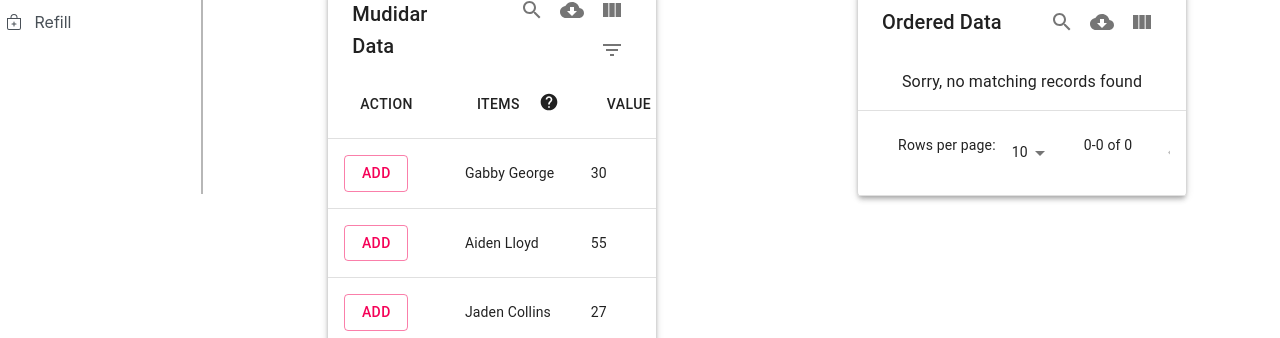
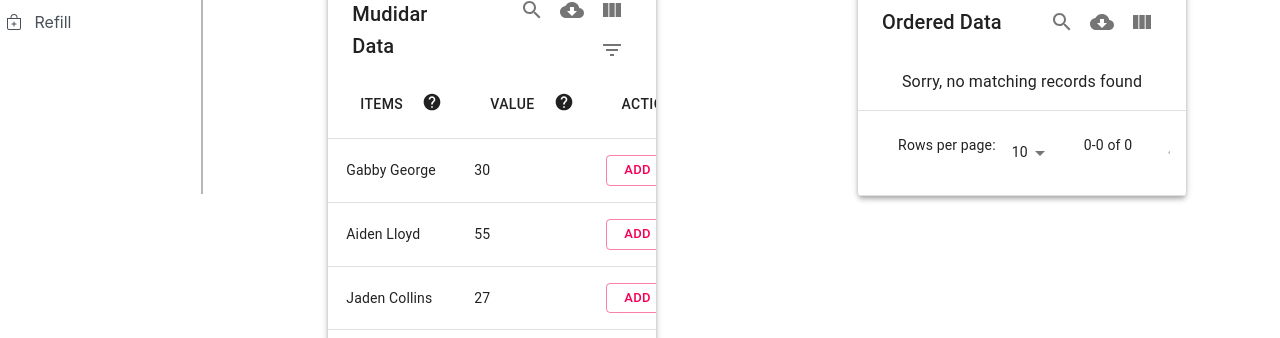
Before and after one commit to purnadip-manna/InstantGrocery_web, a React (Create React App) app in the folder instant-grocery/: page / in a window 1280 px wide. Shown: the part 462-800 px from the top of the page. Built offline with nearby package versions, Linux system fonts and the light colour scheme.

Commit message:
add_order_upd_3

```diff
--- a/instant-grocery/src/components/addOrder.jsx
+++ b/instant-grocery/src/components/addOrder.jsx
@@ -5,66 +5,72 @@ import TextField from '@material-ui/core/TextField';
 import { FormControl } from '@material-ui/core';
 import Button from "@material-ui/core/Button";
 
-const columnsCustomer = [
-    {
-        name: "Action",
-        options: {
-          empty: true,
-          customBodyRender: (value, tableMeta, updateValue) =>
-              <Button variant="outlined" color="secondary" onClick={(e)=>this.PrintData(e,value,tableMeta.rowData)}>
-                {`Delete`}
-              </Button>
-        }
-    },
-    {
-        name: "Items",
-        options: {
-          hint: "?",
-          customBodyRender: val => {
-            let parentStyle = {
-              position: "absolute",
-              top: 0,
-              right: "2px",
-              bottom: 0,
-              left: "4px",
-              boxSizing: "border-box",
-              display: "block",
-              width: "100%"
-            };
-            let cellStyle = {
-              boxSizing: "border-box",
-              overflow: "hidden",
-              textOverflow: "ellipsis",
-              whiteSpace: "nowrap"
-            };
-            return (
-              <div style={{ position: "relative", height: "20px" }}>
-                <div style={parentStyle}>
-                  <div style={cellStyle}>{val}</div>
-                </div>
-              </div>
-            );
-          }
-        }
-    },
-    {
-        name: "Value",
-        options: {
-            sort: true,
-            hint: "?",
-        }
-    }
-];
+
+
 class AddOrders extends Component {
 
     constructor(props){
         super(props);
         this.state={rowData:{},leftMargin:10,rightMargin:10,orderedItems:[],addedItems:false,
-                    customerColums:[]};
+                    customerColums:[],
+                    columnsCustomer : [
+                        {
+                            name: "Items",
+                            options: {
+                              hint: "?",
+                              customBodyRender: val => {
+                                let parentStyle = {
+                                  position: "absolute",
+                                  top: 0,
+                                  right: "1px",
+                                  bottom: 0,
+                                  left: "2px",
+                                  boxSizing: "border-box",
+                                  display: "block",
+                                  width: "100%"
+                                };
+                                let cellStyle = {
+                                  boxSizing: "border-box",
+                                  overflow: "hidden",
+                                  textOverflow: "ellipsis",
+                                  whiteSpace: "nowrap"
+                                };
+                                return (
+                                  <div style={{ position: "relative", height: "20px" }}>
+                                    <div style={parentStyle}>
+                                      <div style={cellStyle}>{val}</div>
+                                    </div>
+                                  </div>
+                                );
+                              }
+                            },
+
+                        },
+                        {
+                            name: "Value",
+                            options: {
+                                sort: true,
+                                hint: "?",
+                            }
+                        },
+                        {
+                            name: "Action",
+                            options: {
+                              empty: true,
+                              customBodyRender: (value, tableMeta, updateValue) =>
+                                  <Button variant="outlined" color="secondary" onClick={(e)=>this.deleteItemsOrder(e,tableMeta.rowIndex,tableMeta.rowData)}>
+                                    {`Delete`}
+                                  </Button>
+                            }
+                        },
+                    ]};
         this.LeftmarginSet=this.LeftmarginSet.bind(this);
         this.RightMarginSet=this.RightMarginSet.bind(this);
         this.PrintData=this.PrintData.bind(this);
+        this.deleteItemsOrder=this.deleteItemsOrder.bind(this);
     }
+
+
     LeftmarginSet(val){
         this.setState({leftMargin:val})
     }
@@ -74,27 +80,22 @@ class AddOrders extends Component {
     PrintData(ev,val,rowData){
         console.log(rowData);
         this.setState({rowData:rowData});
-        const orderdItem=[rowData[1],rowData[2]]
+        const orderdItem=[rowData[0],rowData[1]]
         this.state.orderedItems.push(orderdItem);
         this.state.addedItems=true;
         if(this.state.addedItems==true){
-            this.state.customerColums=columnsCustomer.map(obj=> obj);
+            this.state.customerColums=this.state.columnsCustomer.map(obj=> obj);
         }
-        // this.setState({orderedItems:this.state.orderedItems.push(rowData)})
+    }
+
+    deleteItemsOrder(ev,rowIndex,delRowData){
+        this.state.orderedItems.splice(rowIndex,1);
+        this.setState({orderedItems:this.state.orderedItems});
+        console.log(rowIndex);
     }
 
     render() {
         const columns = [
-            {
-                name: "Action",
-                options: {
-                  empty: true,
-                  customBodyRender: (value, tableMeta, updateValue) =>
-                      <Button variant="outlined" color="secondary" onClick={(e)=>this.PrintData(e,value,tableMeta.rowData)}>
-                        {`Add`}
-                      </Button>
-                }
-            },
             {
                 name: "Items",
                 options: {
@@ -103,9 +104,9 @@ class AddOrders extends Component {
                     let parentStyle = {
                       position: "absolute",
                       top: 0,
-                      right: "2px",
+                      right: "1px",
                       bottom: 0,
-                      left: "4px",
+                      left: "2px",
                       boxSizing: "border-box",
                       display: "block",
                       width: "100%"
@@ -131,6 +132,16 @@ class AddOrders extends Component {
                 options: {
                     sort: true,
                     hint: "?",
+                }
+            },
+            {
+                name: "Action",
+                options: {
+                  empty: true,
+                  customBodyRender: (value, tableMeta, updateValue) =>
+                      <Button variant="outlined" color="secondary" size="small" onClick={(e)=>this.PrintData(e,value,tableMeta.rowData)}>
+                        {`Add`}
+                      </Button>
                 }
             }
         ];
```
